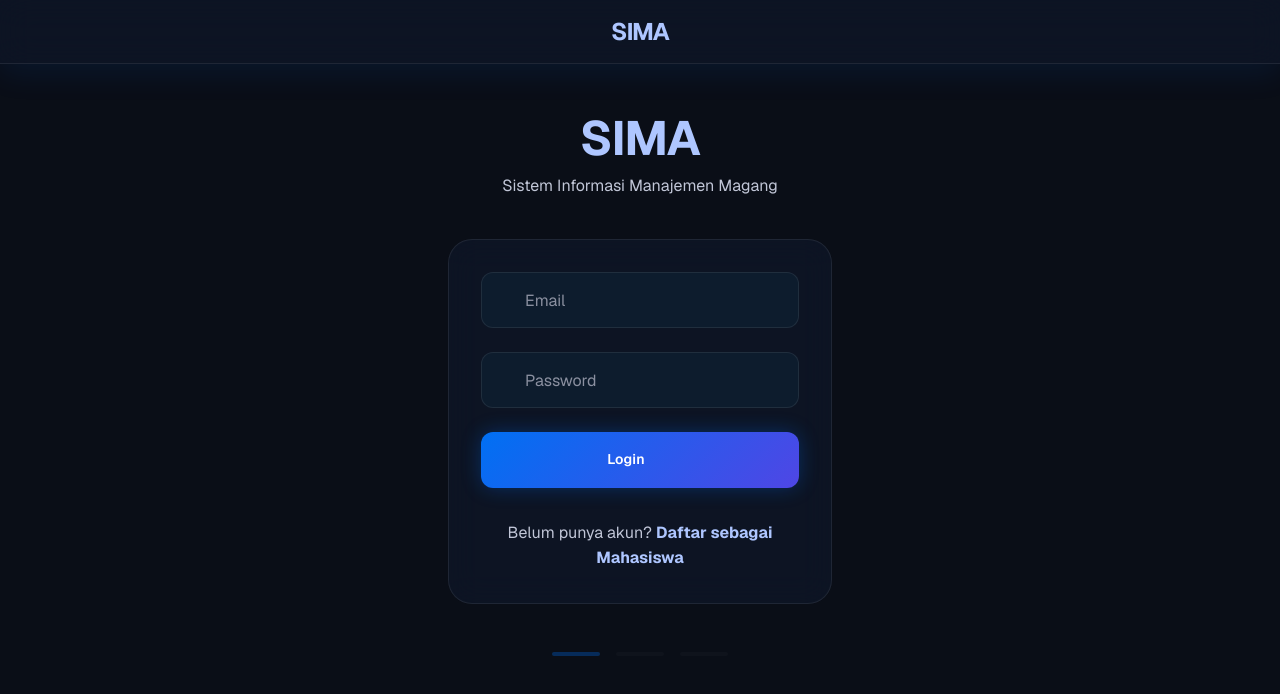
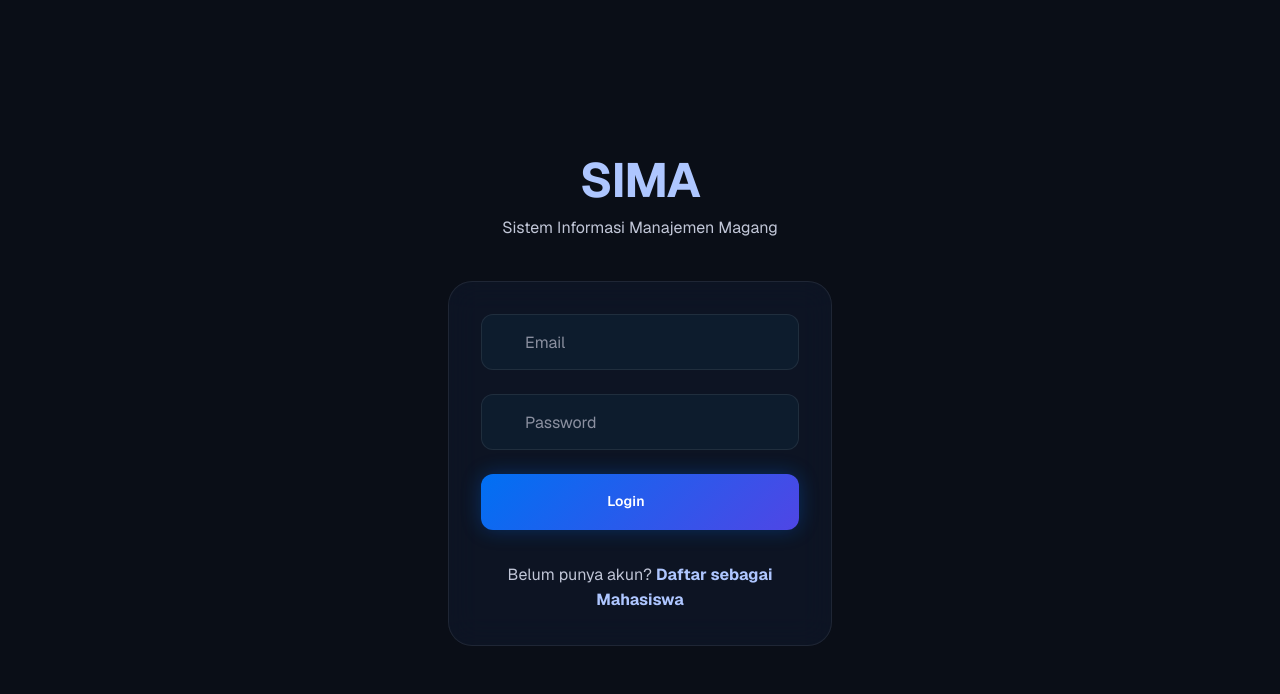
Before and after one commit to razxxy12/sima, a React (Vite) app in the folder frontend/: page /login in a window 1280 px wide. Shown: the top 694 px of the page. Built offline with nearby package versions, Linux system fonts and the light colour scheme; no server answers.

Commit message:
update login

```diff
--- a/frontend/src/pages/Login.jsx
+++ b/frontend/src/pages/Login.jsx
@@ -30,15 +30,8 @@
       {/* Ambient background glow */}
       <div className="ambient-glow-bg" />
 
-      {/* TopAppBar */}
-      <header className="fixed top-0 w-full z-50 bg-glass-fill backdrop-blur-lg border-b border-glass-stroke flex justify-between items-center h-16 px-4 shadow-[0_8px_32px_0_rgba(0,112,243,0.1)]">
-        <div className="w-11 h-11" />
-        <span className="text-headline-md font-bold text-primary tracking-tighter">SIMA</span>
-        <div className="w-11 h-11" />
-      </header>
-
       {/* Main Content */}
-      <main className="flex-1 flex flex-col items-center justify-center px-4 pt-16 pb-24">
+      <main className="flex-1 flex flex-col items-center justify-center px-4">
         {/* Logo */}
         <div className="text-center mb-10 space-y-2">
           <h1 className="text-headline-xl font-bold text-primary tracking-tight">SIMA</h1>
@@ -135,13 +128,6 @@
             </p>
           </div>
         </div>
-
-        {/* Decorative */}
-        <div className="mt-12 opacity-30 flex gap-4">
-          <div className="w-12 h-1 bg-electric-blue rounded-full" />
-          <div className="w-12 h-1 bg-glass-stroke rounded-full" />
-          <div className="w-12 h-1 bg-glass-stroke rounded-full" />
-        </div>
       </main>
     </div>
   );
```
